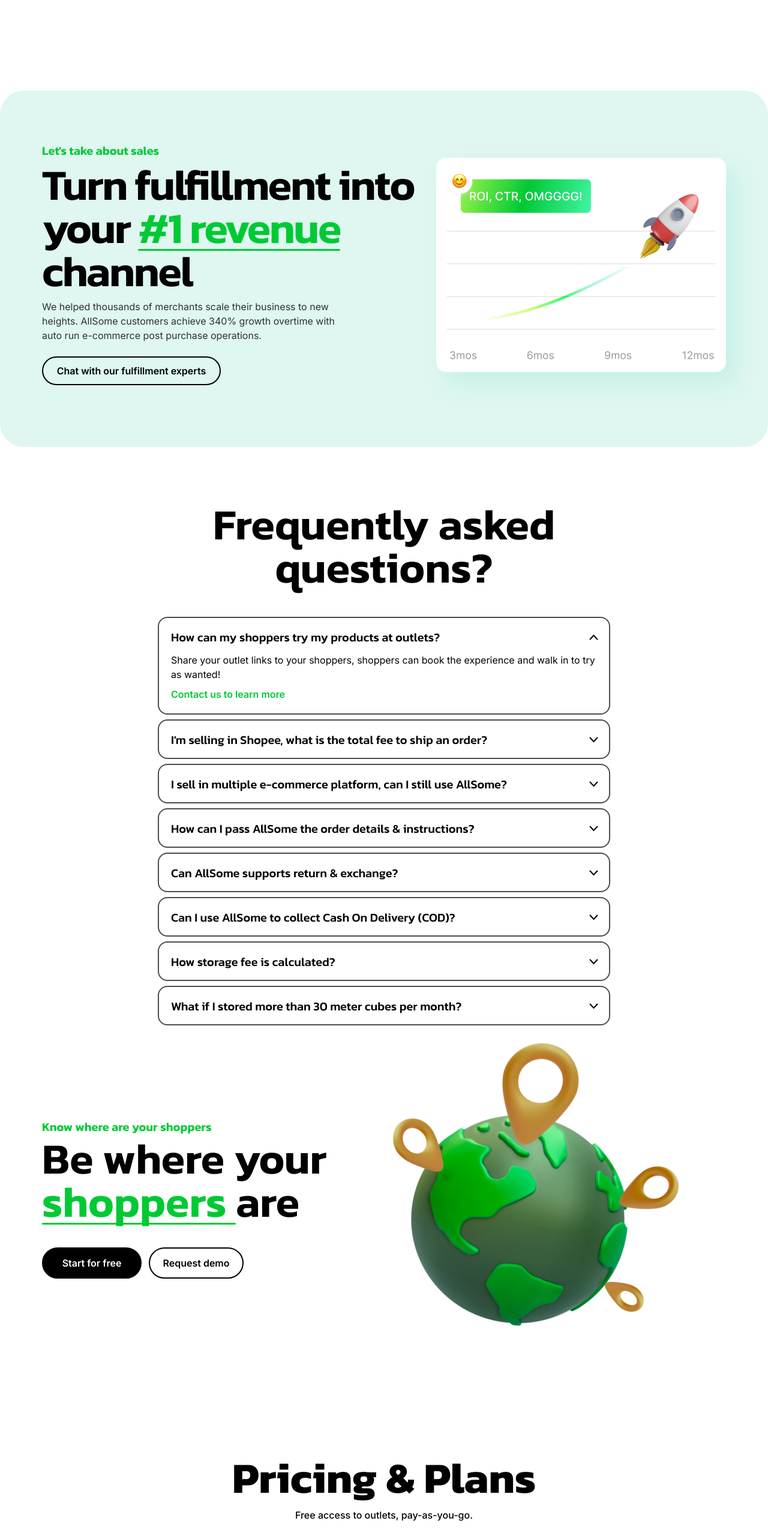
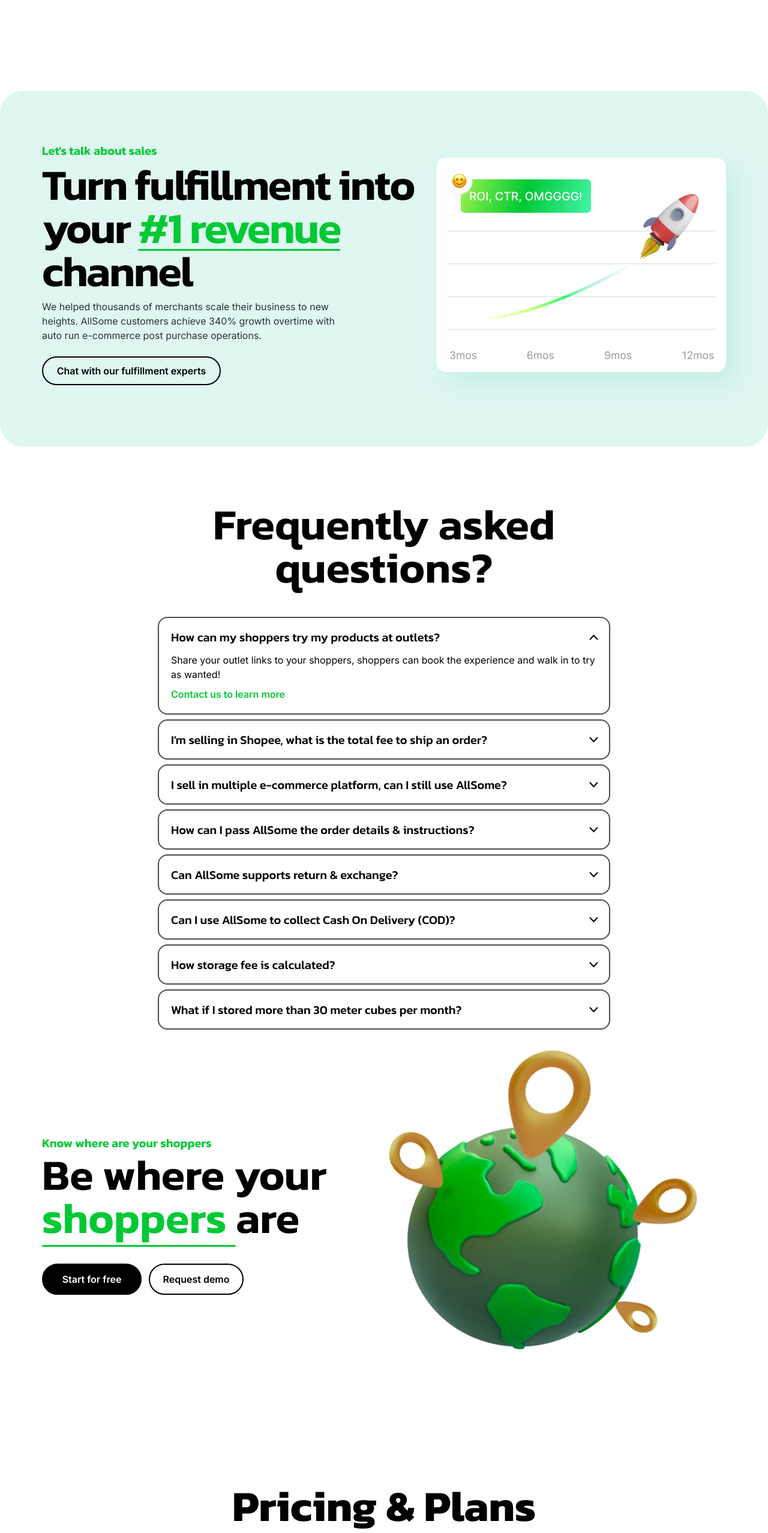
Before and after one commit to AnjaliChandaRC/allsome-next, a Next.js app: page / in a window 1280 px wide. Shown: the part 8070-10625 px from the top of the page at 60% size. Built offline with nearby package versions, Linux system fonts and the light colour scheme.

Commit message:
solve ui  mistakes

```diff
--- a/src/app/components/Faqs.jsx
+++ b/src/app/components/Faqs.jsx
@@ -3,6 +3,7 @@ import React, { useState } from 'react'
 import { FAQ_LIST } from '../utils/helper'
 import { ArrowIcon } from '../utils/icons'
 import CustomHeading from './common/CustomHeading'
+import 'aos/dist/aos.css'
 
 const Faqs = () => {
   const [active, setActive] = useState(0)
@@ -30,6 +31,8 @@ const Faqs = () => {
               key={i}
               className='rounded-2xl border-2  border-solid border-black border-opacity-70'
               onClick={() => handleParentClick(i)}
+              data-aos={i % 2 === 0 ? 'fade-right' : 'fade-left'}
+              data-aos-delay={i * 100}
             >
               <button
                 onClick={e => {
@@ -39,13 +42,13 @@ const Faqs = () => {
                 className={`flex sm:items-center gap-2 justify-between font-kanit font-medium text-xl text-black w-full leading-custom-9xl text-left max-md:text-lg max-md:leading-7 max-sm:text-base max-sm:leading-6 pt-[17px] pr-[18px] max-md:p-4 pl-5 ${
                   active === i
                     ? '!pb-[11px]'
-                    : '!pb-[15px] transition-all duration-300'
+                    : '!pb-[16px] transition-all duration-300'
                 }`}
               >
                 {obj.question}
                 <span
                   className={`transition-all duration-300 max-[510px]:pt-[10px] ${
-                    active === i ? 'rotate-180 ' : ''
+                    active === i ? 'rotate-180' : ''
                   }`}
                 >
                   <ArrowIcon />
--- a/src/app/components/RevenueChannel.jsx
+++ b/src/app/components/RevenueChannel.jsx
@@ -3,15 +3,17 @@ import Image from 'next/image'
 import CustomButton from './common/CustomButton'
 import CustomHeading from './common/CustomHeading'
 import CustomDescription from './common/CustomDescription'
+import 'aos/dist/aos.css'
 
 const RevenueChannel = () => {
+
   return (
-    <div className='bg-light-green rounded-[40px] max-xl:rounded-[20px] pt-[90px] pb-[103px] max-xl:py-20 max-lg:py-[60px] max-md:py-[30px] overflow-hidden'>
+    <div className='bg-light-green rounded-[40px] max-xl:rounded-[20px] pt-[90px] pb-[103px] max-xl:py-20 max-lg:py-[60px] max-md:py-10 overflow-hidden'>
       <div className='container'>
         <div className='flex items-center justify-between max-xl:!gap-8 max-lg:flex-wrap max-lg:justify-center'>
-          <div className='flex flex-col'>
+          <div className='flex flex-col' data-aos='fade-right'>
             <p className='font-kanit text-xl font-semibold leading-5 text-dark-green max-lg:text-center pb-[11px]'>
-              Let's take about sales
+              Let's talk about sales
             </p>
             <CustomHeading
               title='Turn fulfillment into your '
@@ -32,7 +34,7 @@ const RevenueChannel = () => {
               />
             </div>
           </div>
-          <div>
+          <div data-aos='fade-left'>
             <Image
               src='/assets/images/webp/revenue-chart.webp'
               alt='revenue-chart'
--- a/src/app/components/Shoppers.jsx
+++ b/src/app/components/Shoppers.jsx
@@ -5,7 +5,7 @@ import CustomButton from './common/CustomButton'
 
 const Shoppers = () => {
   return (
-    <div className='pt-10 pb-[120px] max-xl:py-20 max-lg:py-[60px] max-md:py-[30px] overflow-hidden'>
+    <div className='pt-10 pb-[120px] max-xl:py-12 max-lg:py-[60px] max-md:py-[30px] overflow-hidden'>
       <div className='container'>
         <div className='flex items-center justify-between xl:gap-10 max-lg:flex-wrap max-lg:justify-center w-full'>
           <div className='max-lg:text-center w-full'>
@@ -16,16 +16,17 @@ const Shoppers = () => {
               title='Be where your '
               textTwo='shoppers '
               titleTwo='are'
+              styleclassTwo='after:absolute after:lg:!bottom-[5px] after:md:bottom-[0px]'
               styleclass='max-w-[487px] max-lg:max-w-none font-bold'
             />
             <div className='flex items-center gap-3 pt-10 max-lg:justify-center max-lg:pt-5'>
               <CustomButton
                 title='Start for free'
-                styleclass='!w-[166px] h-[52px] max-lg:h-[48px] max-lg:!w-[140px] bg-black text-white hover:!text-black hover:bg-white'
+                styleclass='!w-[166px] h-[52px] max-lg:!h-[48px] max-lg:!w-[140px] bg-black text-white hover:!text-black hover:bg-white'
               />
               <CustomButton
                 title='Request demo'
-                styleclass='w-[158px] h-[52px] max-lg:h-[48px] max-lg:!w-[140px] hover:!bg-black hover:text-white before:!bg-black'
+                styleclass='w-[158px] h-[52px] max-lg:!h-[48px] max-lg:!w-[140px] hover:!bg-black hover:text-white before:!bg-black'
               />
             </div>
           </div>
@@ -35,7 +36,7 @@ const Shoppers = () => {
               alt='shoppers-earth'
               width={503}
               height={490}
-              className='pointer-events-none max-w-[480px] h-[450px] max-xl:max-w-[450px] max-xl:h-[420px] max-lg:h-[420px] block max-md:!max-w-[300px] max-md:h-[285px] earth-animation'
+              className='pointer-events-none !max-w-[503px] !h-[490px] max-xl:max-w-[450px] max-xl:h-[420px] max-lg:h-[420px] block max-md:!max-w-[300px] max-md:h-[285px] earth-animation'
             />
           </div>
         </div>
```
